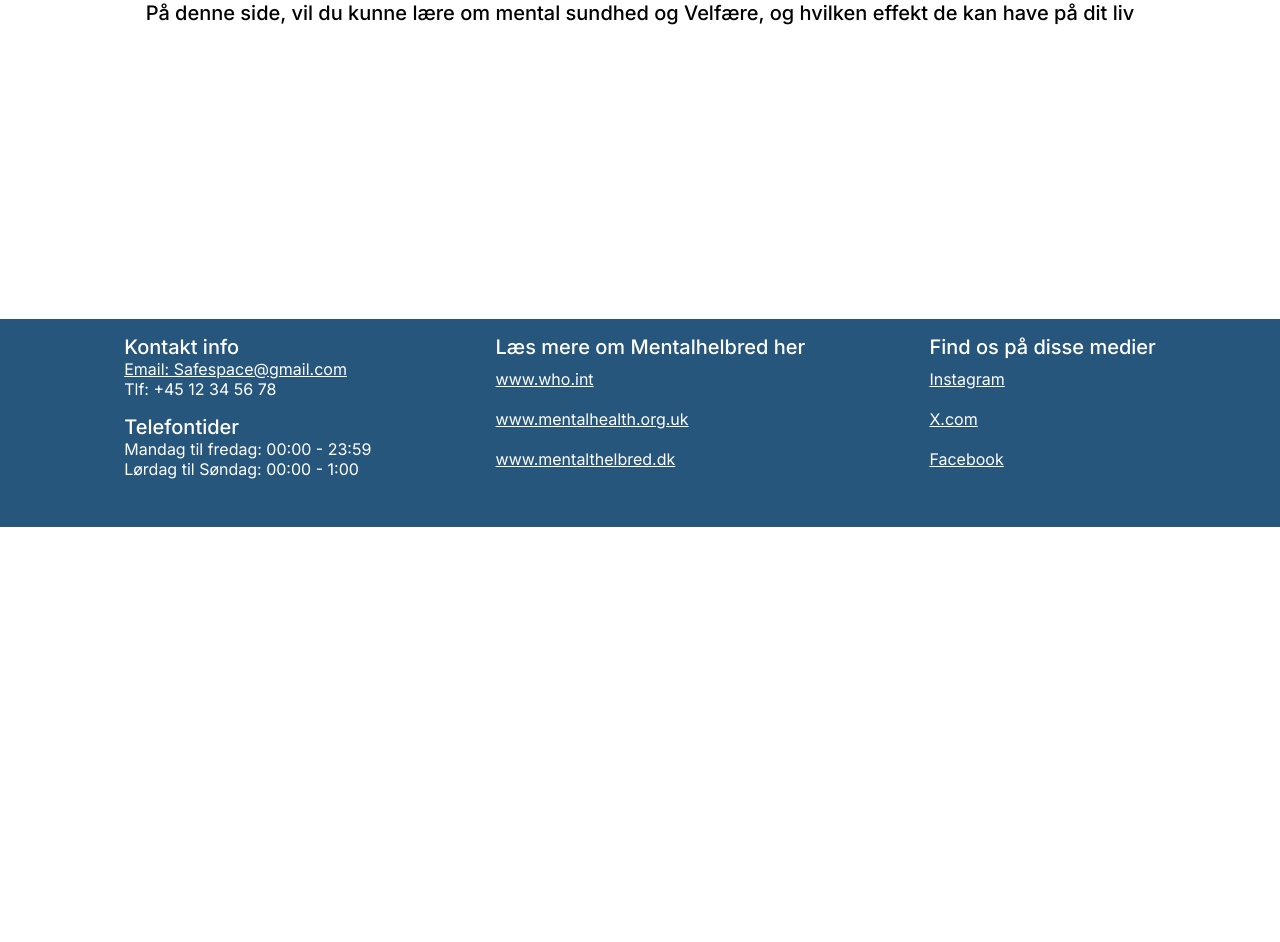
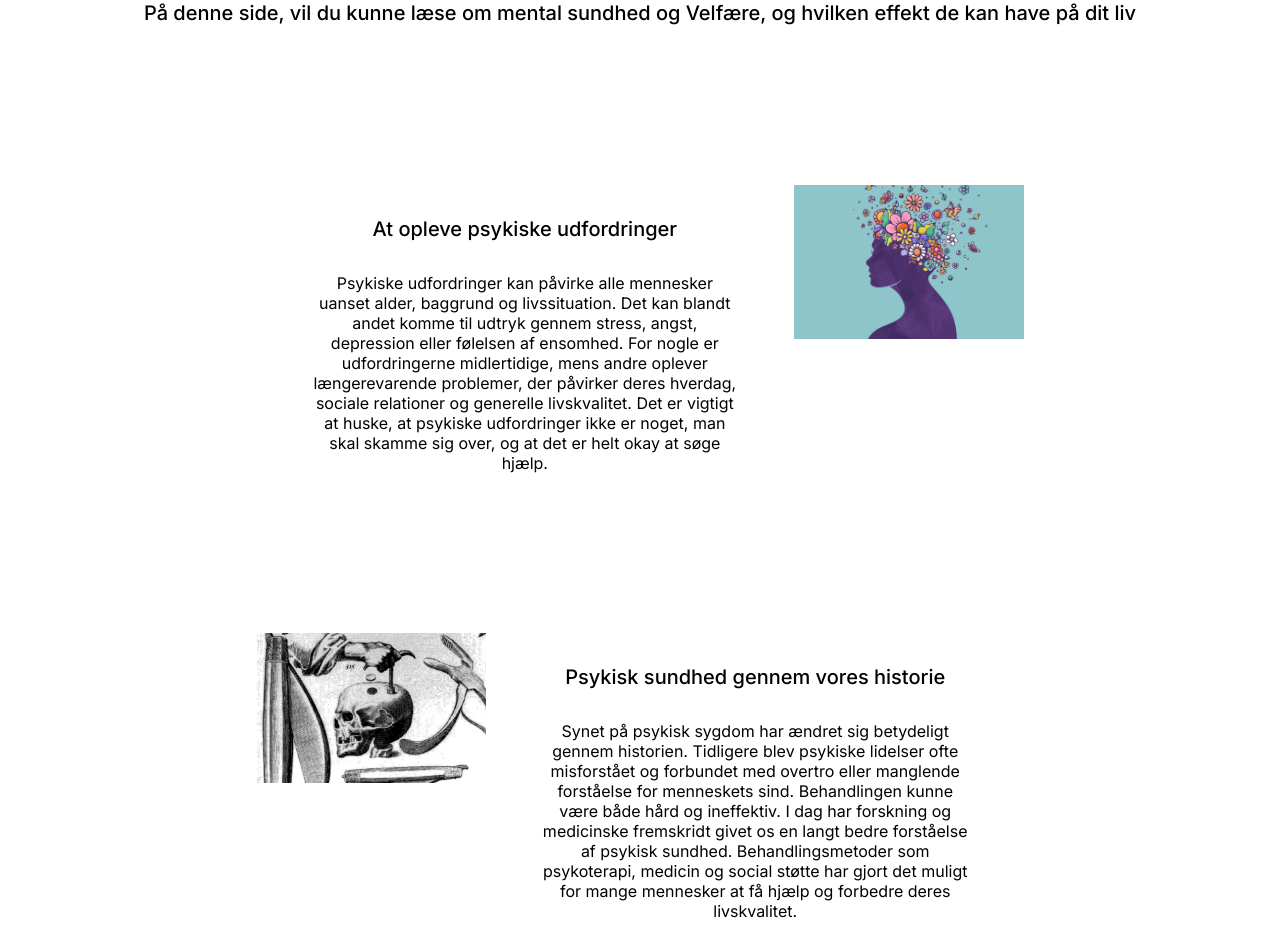
Before and after one commit to Dmoniatrix/Projekt-2-VS, a plain HTML site: page information.html in a window 1280 px wide. Shown: the part 273-1215 px from the top of the page. Before the commit the page ends 800 px from the top, so only its background shows below. Drawn offline with Linux system fonts and the light colour scheme; a web font is replaced by a local one.

Commit message:
Har formateret, tilføjet tekst og billeder til informations siden

```diff
--- a/CSS/style.css
+++ b/CSS/style.css
@@ -13,13 +13,6 @@ body {
     background-color: rgb(255, 255, 255);
     min-height: 100dvh;
     margin: 0;
-
-}
-
-header a:hover,
-header a:focus
- {
-    background-color: rgb(39, 86, 125);
 
 }
 
@@ -40,6 +33,12 @@ h2 {
     font-size: 1.25rem;
     font-weight: 500;
     margin: 2rem;
+}
+
+.mid-video {
+    max-width: 100%;
+    height: auto;
+    aspect-ratio: 16 / 9;
 }
 
 /* ---------- Header ---------- */
@@ -96,11 +95,14 @@ header {
     text-decoration: none;
 }
 
-.mid-video {
-    max-width: 100%;
-    height: auto;
-    aspect-ratio: 16 / 9;
+header a:hover,
+header a:focus
+ {
+    background-color: rgb(39, 86, 125);
+
 }
+
+/* ---------- Footer ---------- */
 
 footer {
     background-color: rgb(39, 86, 125);
@@ -125,6 +127,27 @@ p {
 footer section h2 {
     margin: 1rem 0 0;
 }
+
+@media (max-width: 600px) {
+    footer {
+        flex-direction: column;
+        gap: 1.5rem;
+        padding: 1.5rem;
+    }
+
+    .navlink {
+        margin: 0 1rem;
+    }
+
+    .navlink a {
+        font-size: 1.2rem;
+    }
+
+
+
+}
+
+/* ---------- Kontaktformular ---------- */
 
 .kontaktform {
     display: inline-flex;
@@ -172,24 +195,8 @@ textarea {
     font-size: 1.25rem;
 }
 
-@media (max-width: 600px) {
-    footer {
-        flex-direction: column;
-        gap: 1.5rem;
-        padding: 1.5rem;
-    }
+/* ---------- Forside link grid ---------- */
 
-    .navlink {
-        margin: 0 1rem;
-    }
-
-    .navlink a {
-        font-size: 1.2rem;
-    }
-
-
-
-}
 
 .hjaelp-grid {
     display: grid;
@@ -257,3 +264,24 @@ textarea {
         margin: 2rem auto;
     }
 }
+
+/* ---------- Information tekstblok ---------- */
+
+.tekstblok {
+    display: flex;
+    justify-content: center;
+    max-width: 60%;
+    align-items: flex-start;
+    margin: 10rem;
+    position: relative;
+}
+
+.tekstblok img {
+    max-width: 100%;
+    width: 30%;
+}
+
+.tekstblok p {
+    color: black;
+    max-width: 80%;
+}
--- a/information.html
+++ b/information.html
@@ -25,8 +25,32 @@
     </header>
     <main>
         <center>
-            <h1>Lær om Mental sundhed og Velfære</h1>
-            <h2>På denne side, vil du kunne lære om mental sundhed og Velfære, og hvilken effekt de kan have på dit liv</h2>
+            <section>
+                <h1>Lær om Mental sundhed og Velfære</h1>
+                <h2>På denne side, vil du kunne læse om mental sundhed og Velfære, og hvilken effekt de kan have på dit liv</h2>
+            </section>
+
+            <section class="tekstblok">
+                <article>
+                    <h2>At opleve psykiske udfordringer</h2>
+                    <p>Psykiske udfordringer kan påvirke alle mennesker uanset alder, baggrund og livssituation. Det kan blandt andet komme til udtryk gennem stress, angst, depression eller følelsen af ensomhed. For nogle er udfordringerne midlertidige, mens andre oplever længerevarende problemer, der påvirker deres hverdag, sociale relationer og generelle livskvalitet. Det er vigtigt at huske, at psykiske udfordringer ikke er noget, man skal skamme sig over, og at det er helt okay at søge hjælp.</p>
+                </article>
+                <img src="/img/download.jfif" alt="">
+            </section>
+            <section class="tekstblok">
+                <img src="/img/7.jpg" alt="Billede af en diagram, der viser trepanation">
+                <article>
+                    <h2>Psykisk sundhed gennem vores historie</h2>
+                    <p>Synet på psykisk sygdom har ændret sig betydeligt gennem historien. Tidligere blev psykiske lidelser ofte misforstået og forbundet med overtro eller manglende forståelse for menneskets sind. Behandlingen kunne være både hård og ineffektiv. I dag har forskning og medicinske fremskridt givet os en langt bedre forståelse af psykisk sundhed. Behandlingsmetoder som psykoterapi, medicin og social støtte har gjort det muligt for mange mennesker at få hjælp og forbedre deres livskvalitet.</p>
+                </article>
+            </section>
+            <section class="tekstblok">
+                <article>
+                    <h2>Hjælp, behandling og støtte</h2>
+                    <p>Der findes mange muligheder for mennesker, der oplever psykiske udfordringer. Professionel hjælp kan blandt andet bestå af samtaler med en psykolog, behandling gennem sundhedsvæsenet eller medicinsk behandling, afhængigt af den enkeltes behov. Derudover kan støtte fra familie, venner og fællesskaber spille en vigtig rolle. Det kan også hjælpe at prioritere søvn, fysisk aktivitet og sociale relationer. Det vigtigste er at huske, at man ikke behøver at stå alene med sine udfordringer, og at der findes hjælp at få.</p>
+                </article>
+                <img src="/img/images.jfif" alt="">
+            </section>
         </center>
     </main>
     <footer>
```
Also changed, not shown: img/7.jpg (added), img/download.jfif (added), img/images.jfif (added).
